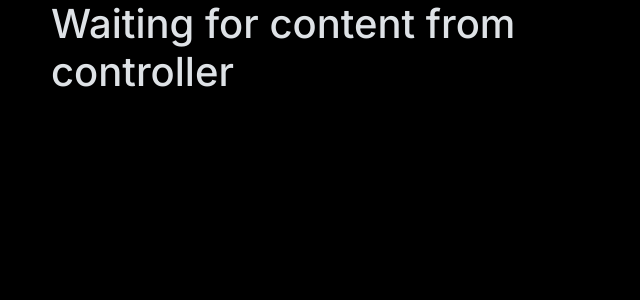
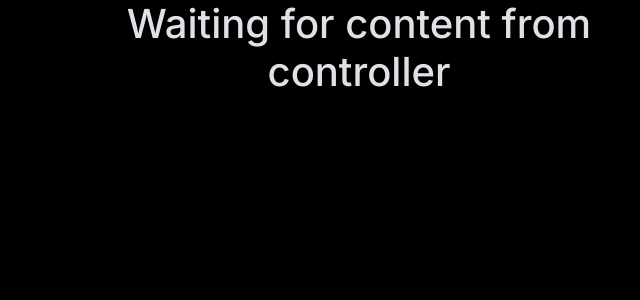
Before and after one commit to peguera-eu/web-player, a Next.js app: page / in a window 1280 px wide. Shown: the top 300 px of the page, without its empty margins (281-921 px from the left). Built offline with nearby package versions, Linux system fonts and the light colour scheme; no server answers.

Commit message:
feat: center text

```diff
--- a/app/page.tsx
+++ b/app/page.tsx
@@ -33,7 +33,7 @@ export default function Home() {
   return (
     <div className="container-fluid">
       <div className="row">
-        <main className="col-6 offset-3 player">
+        <main className="col-6 offset-3 player text-center">
           {currentContentPlayer}
         </main>
       </div>
```
